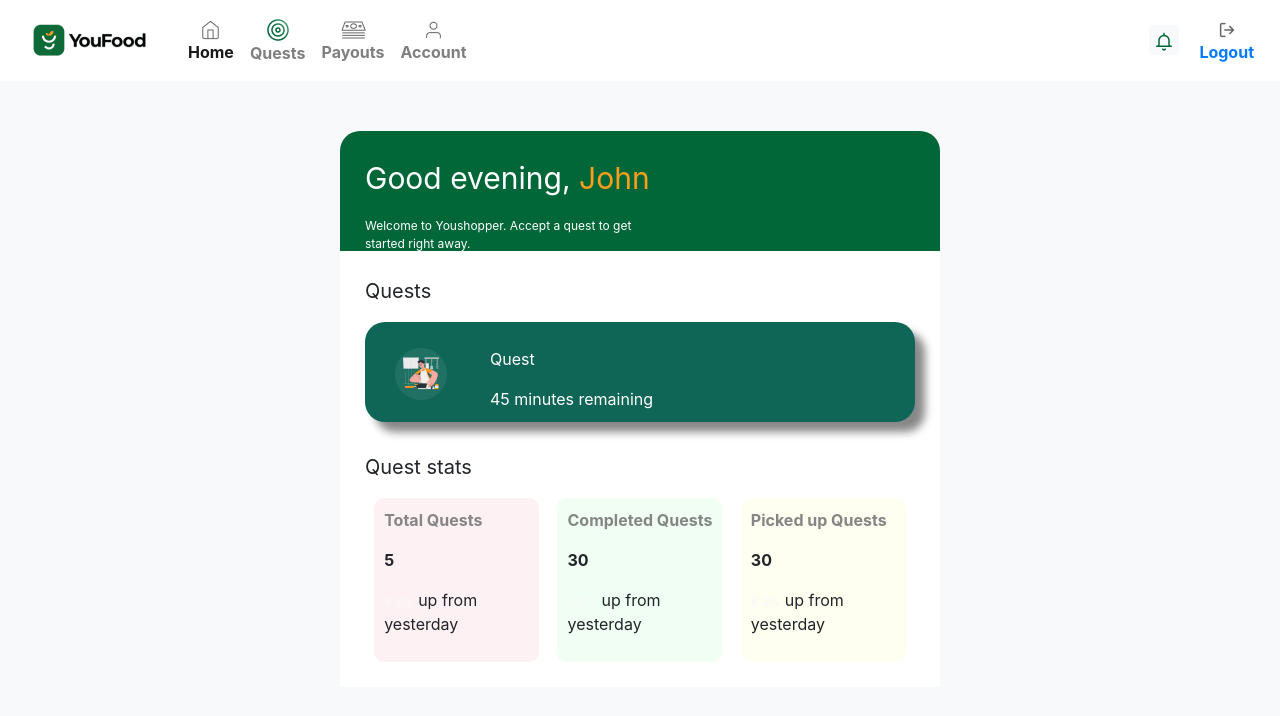
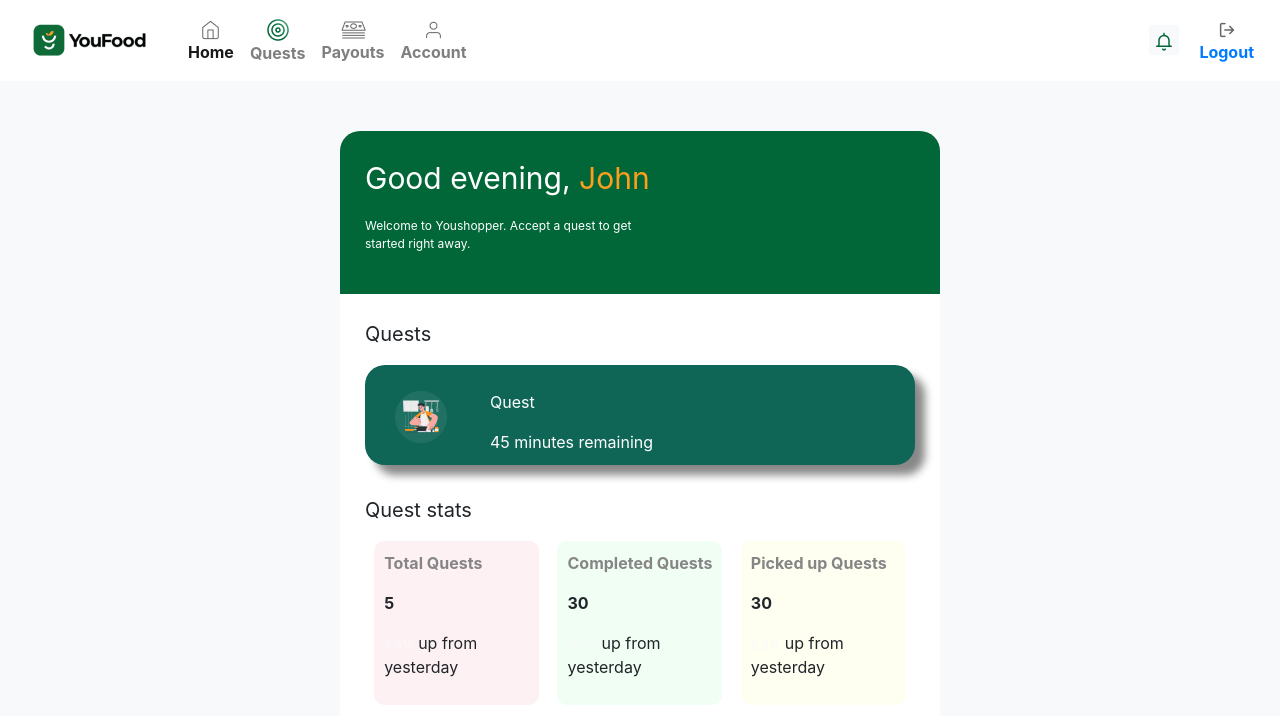
Before and after one commit to Stanyke/You-Food-React-App, a React (Create React App) app: page / in a window 1280 px wide. Shown: the top 716 px of the page. Built offline with nearby package versions, Linux system fonts and the light colour scheme.

Commit message:
Added new data

```diff
--- a/src/assets/styles/dashboard.css
+++ b/src/assets/styles/dashboard.css
@@ -7,7 +7,6 @@
 }
 
 .contentHeader.dashboard {
-  height: 120px;
   background: #016738;
   font-size: 30px;
   padding: 25px;
```
